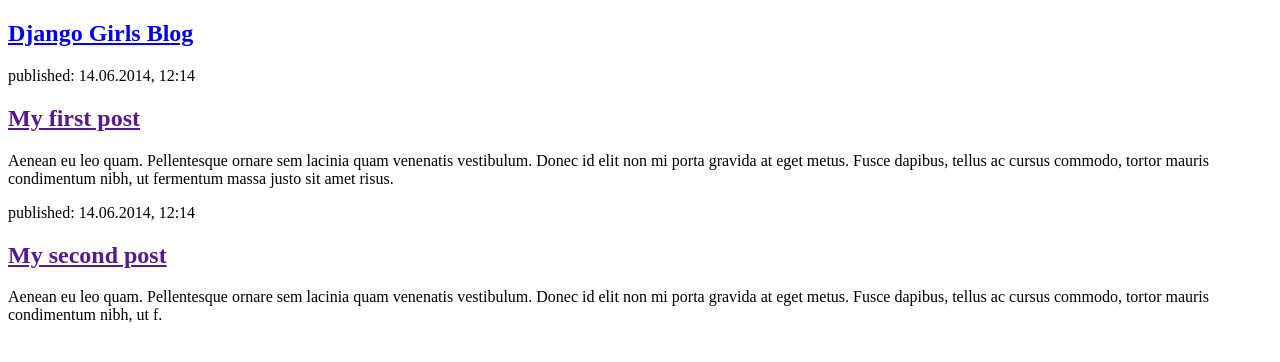
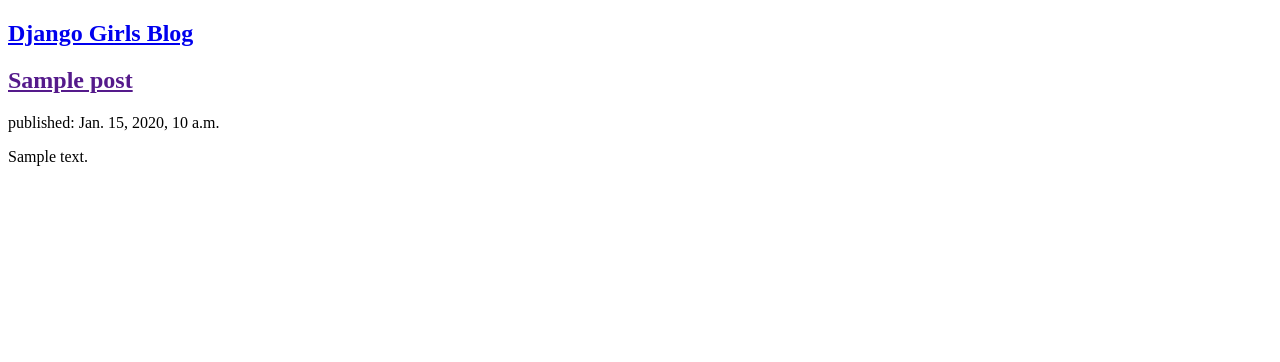
Before and after one commit to freillamae13/djangogirlscdo, a Django app: template blog/templates/blog/post_list.html in a window 1280 px wide. Shown: the top 362 px of the page. Run offline with Django 3.2, Linux system fonts and the light colour scheme; the template is opened without the code that fills it: values that come from a table or form of the project are taken from there, others are empty; tables that the repository leaves empty hold one stand-in row (values such as "Sample post").

Commit message:
Modified templates to display posts from database.

```diff
--- a/blog/templates/blog/post_list.html
+++ b/blog/templates/blog/post_list.html
@@ -12,17 +12,13 @@
 	</section>
 
 	<section>
-		<article>
-			<p>published: 14.06.2014, 12:14</p>
-			<h2><a href="">My first post</a></h2>
-			<p>Aenean eu leo quam. Pellentesque ornare sem lacinia quam venenatis vestibulum. Donec id elit non mi porta gravida at eget metus. Fusce dapibus, tellus ac cursus commodo, tortor mauris condimentum nibh, ut fermentum massa justo sit amet risus.</p>
-		</article>
-
-		<article>
-			<p>published: 14.06.2014, 12:14</p>
-			<h2><a href="">My second post</a></h2>
-			<p>Aenean eu leo quam. Pellentesque ornare sem lacinia quam venenatis vestibulum. Donec id elit non mi porta gravida at eget metus. Fusce dapibus, tellus ac cursus commodo, tortor mauris condimentum nibh, ut f.</p>
-		</article>
+		{% for post in posts %}
+			<article>
+				<h2><a href="">{{ post.title }}</a></h2>
+				<p>published: {{ post.published_date }}</p>
+				<p>{{ post.text|linebreaksbr }}</p>
+			</article>
+		{% endfor %}
 	</section>
 </body>
 </html>
--- a/blog/views.py
+++ b/blog/views.py
@@ -1,4 +1,7 @@
 from django.shortcuts import render
+from django.utils import timezone
+from .models import Post
 
 def post_list(request):
-	return render(request, 'blog/post_list.html', {})
+	posts = Post.objects.filter(published_date__lte=timezone.now()).order_by('published_date')
+	return render(request, 'blog/post_list.html', {'posts': posts})
--- /dev/null
+++ b/myenv/pyvenv.cfg
@@ -0,0 +1,3 @@
+home = C:\Users\user\AppData\Local\Programs\Python\Python38-32
+include-system-site-packages = false
+version = 3.8.0
```
Also changed, not shown: 7 other files.
